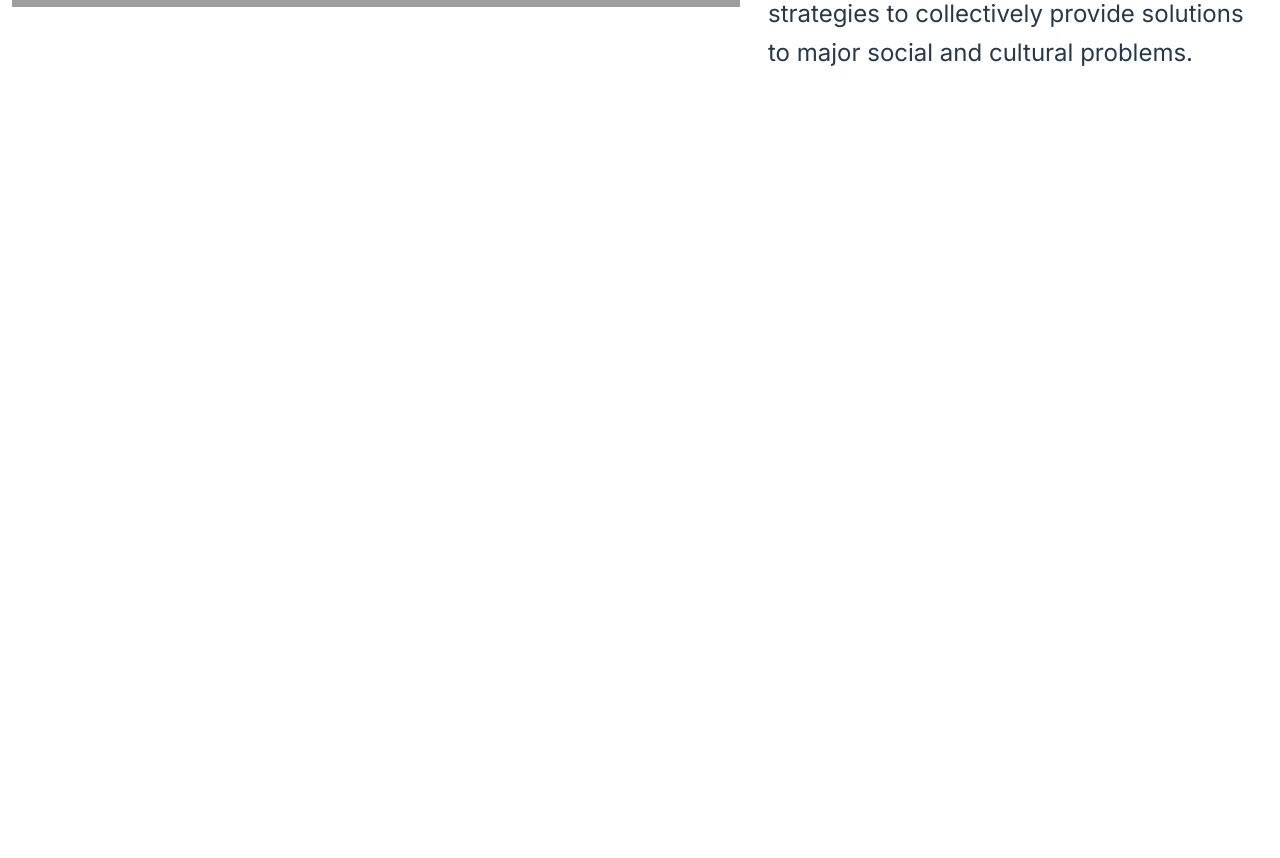
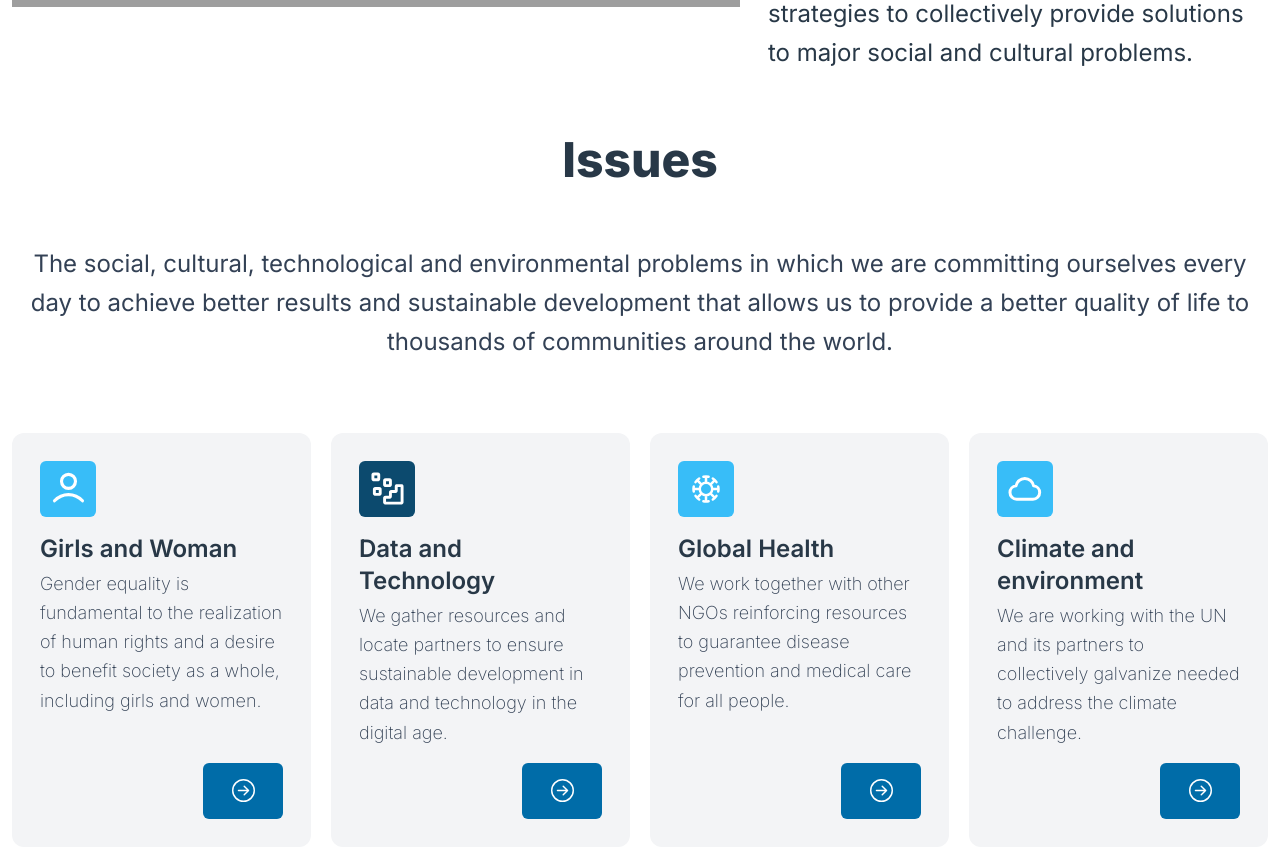
Before and after one commit to junplid/alianza, a Next.js app: page / in a window 1280 px wide. Shown: the part 1460-2318 px from the top of the page. Before the commit the page ends 1532 px from the top, so only its background shows below. Built offline with nearby package versions, Linux system fonts and the light colour scheme; grey boxes are pictures that could not be loaded.

Commit message:
create section issues

```diff
--- a/src/app/page.tsx
+++ b/src/app/page.tsx
@@ -1,4 +1,7 @@
 import Image from "next/image";
+import { ComponentArticleIssues } from "./components/Articles/Issues";
+import { RiUser6Line } from "react-icons/ri";
+import { AiOutlineDatabase } from "react-icons/ai";
 
 export default function Home() {
   return (
@@ -65,6 +68,129 @@ export default function Home() {
           </div>
         </div>
       </section>
+      <section className='mb-96 flex flex-col gap-y-9'>
+        <h2 className='text-center font-bold text-5xl text-normal mb-6'>
+          Issues
+        </h2>
+        <p className='text-center font-normal text-2xl text-normal-2 leading-relaxed'>
+          The social, cultural, technological and environmental problems in
+          which we are committing ourselves every day to achieve better results
+          and sustainable development that allows us to provide a better quality
+          of life to thousands of communities around the world.
+        </p>
+        <div className='grid grid-cols-[repeat(auto-fit,minmax(270px,1fr))] xl:grid-cols-4 gap-y-5 gap-x-5 mt-9'>
+          <ComponentArticleIssues
+            Icon={
+              <svg
+                width='39'
+                height='39'
+                viewBox='0 0 39 39'
+                fill='none'
+                xmlns='http://www.w3.org/2000/svg'
+              >
+                <path
+                  d='M5.49829 31.7999C9.13044 27.9476 14.0617 25.58 19.4933 25.58C24.9248 25.58 29.8561 27.9476 33.4882 31.7999M26.4908 12.3625C26.4908 16.2271 23.3579 19.36 19.4933 19.36C15.6287 19.36 12.4958 16.2271 12.4958 12.3625C12.4958 8.49787 15.6287 5.36499 19.4933 5.36499C23.3579 5.36499 26.4908 8.49787 26.4908 12.3625Z'
+                  className='group-hover:stroke-main stroke-w'
+                  stroke-width='3.10999'
+                  stroke-linecap='round'
+                  stroke-linejoin='round'
+                />
+              </svg>
+            }
+            bgIcon='bg-main-3'
+            pharagraph='Gender equality is fundamental to the realization of human rights and a desire to benefit society as a whole, including girls and women.'
+            title='Girls and Woman'
+          />
+          <ComponentArticleIssues
+            Icon={
+              <svg
+                width='35'
+                height='35'
+                viewBox='0 0 35 35'
+                fill='none'
+                xmlns='http://www.w3.org/2000/svg'
+              >
+                <path
+                  d='M30.9168 32.0834C31.3251 32.0834 31.5293 32.0834 31.6853 32.0039C31.8225 31.934 31.934 31.8225 32.0039 31.6853C32.0834 31.5293 32.0834 31.3251 32.0834 30.9168V15.7501C32.0834 15.3417 32.0834 15.1375 32.0039 14.9816C31.934 14.8443 31.8225 14.7328 31.6853 14.6629C31.5293 14.5834 31.3251 14.5834 30.9168 14.5834L27.4167 14.5834C27.0084 14.5834 26.8042 14.5834 26.6482 14.6629C26.511 14.7328 26.3995 14.8443 26.3296 14.9815C26.2501 15.1375 26.2501 15.3417 26.2501 15.7501V19.2501C26.2501 19.6585 26.2501 19.8626 26.1706 20.0186C26.1007 20.1558 25.9892 20.2674 25.852 20.3373C25.696 20.4167 25.4918 20.4167 25.0834 20.4167H21.5834C21.175 20.4167 20.9709 20.4167 20.8149 20.4962C20.6777 20.5661 20.5661 20.6777 20.4962 20.8149C20.4167 20.9709 20.4167 21.175 20.4167 21.5834V25.0834C20.4167 25.4918 20.4167 25.696 20.3373 25.852C20.2674 25.9892 20.1558 26.1007 20.0186 26.1706C19.8626 26.2501 19.6585 26.2501 19.2501 26.2501H15.7501C15.3417 26.2501 15.1375 26.2501 14.9815 26.3296C14.8443 26.3995 14.7328 26.511 14.6629 26.6482C14.5834 26.8042 14.5834 27.0084 14.5834 27.4167V30.9167C14.5834 31.3251 14.5834 31.5293 14.6629 31.6853C14.7328 31.8225 14.8443 31.934 14.9815 32.0039C15.1375 32.0834 15.3417 32.0834 15.7501 32.0834L30.9168 32.0834Z'
+                  className='group-hover:stroke-main stroke-w'
+                  stroke-width='2.91667'
+                  stroke-linecap='round'
+                  stroke-linejoin='round'
+                />
+                <path
+                  d='M14.5834 9.91675C14.5834 9.50838 14.5834 9.30419 14.6629 9.14821C14.7328 9.01101 14.8443 8.89946 14.9815 8.82956C15.1375 8.75008 15.3417 8.75008 15.7501 8.75008H19.2501C19.6585 8.75008 19.8626 8.75008 20.0186 8.82956C20.1558 8.89946 20.2674 9.01101 20.3373 9.14821C20.4167 9.30419 20.4167 9.50838 20.4167 9.91675V13.4167C20.4167 13.8251 20.4167 14.0293 20.3373 14.1853C20.2674 14.3225 20.1558 14.434 20.0186 14.5039C19.8626 14.5834 19.6585 14.5834 19.2501 14.5834H15.7501C15.3417 14.5834 15.1375 14.5834 14.9815 14.5039C14.8443 14.434 14.7328 14.3225 14.6629 14.1853C14.5834 14.0293 14.5834 13.8251 14.5834 13.4167V9.91675Z'
+                  className='group-hover:stroke-main stroke-w'
+                  stroke-width='2.91667'
+                  stroke-linecap='round'
+                  stroke-linejoin='round'
+                />
+                <path
+                  className='group-hover:stroke-main stroke-w'
+                  d='M4.37508 18.6668C4.37508 18.2584 4.37508 18.0542 4.45456 17.8982C4.52446 17.761 4.63601 17.6495 4.77321 17.5796C4.92919 17.5001 5.13338 17.5001 5.54175 17.5001H9.04175C9.45012 17.5001 9.65431 17.5001 9.81028 17.5796C9.94749 17.6495 10.059 17.761 10.1289 17.8982C10.2084 18.0542 10.2084 18.2584 10.2084 18.6668V22.1667C10.2084 22.5751 10.2084 22.7793 10.1289 22.9353C10.059 23.0725 9.94749 23.184 9.81028 23.2539C9.65431 23.3334 9.45012 23.3334 9.04175 23.3334H5.54175C5.13338 23.3334 4.92919 23.3334 4.77321 23.2539C4.63601 23.184 4.52446 23.0725 4.45456 22.9353C4.37508 22.7793 4.37508 22.5751 4.37508 22.1667V18.6668Z'
+                  stroke-width='2.91667'
+                  stroke-linecap='round'
+                  stroke-linejoin='round'
+                />
+                <path
+                  d='M2.91675 4.08341C2.91675 3.67504 2.91675 3.47086 2.99622 3.31488C3.06613 3.17768 3.17768 3.06613 3.31488 2.99622C3.47086 2.91675 3.67504 2.91675 4.08341 2.91675H7.58342C7.99179 2.91675 8.19597 2.91675 8.35195 2.99622C8.48915 3.06613 8.6007 3.17768 8.67061 3.31488C8.75008 3.47086 8.75008 3.67504 8.75008 4.08341V7.58342C8.75008 7.99179 8.75008 8.19597 8.67061 8.35195C8.6007 8.48915 8.48915 8.6007 8.35195 8.67061C8.19597 8.75008 7.99179 8.75008 7.58342 8.75008H4.08341C3.67504 8.75008 3.47086 8.75008 3.31488 8.67061C3.17768 8.6007 3.06613 8.48915 2.99622 8.35195C2.91675 8.19597 2.91675 7.99179 2.91675 7.58342V4.08341Z'
+                  className='group-hover:stroke-main stroke-w'
+                  stroke-width='2.91667'
+                  stroke-linecap='round'
+                  stroke-linejoin='round'
+                />
+              </svg>
+            }
+            bgIcon='bg-main-strong'
+            pharagraph='We gather resources and locate partners to ensure sustainable development in data and technology in the digital age.'
+            title='Data and Technology'
+          />
+          <ComponentArticleIssues
+            Icon={
+              <svg
+                width='28'
+                height='28'
+                viewBox='0 0 28 28'
+                fill='none'
+                xmlns='http://www.w3.org/2000/svg'
+              >
+                <path
+                  className='group-hover:stroke-main stroke-w'
+                  d='M14 1.5V7.75M14 1.5C13.1084 1.5 12.2386 1.59334 11.3999 1.77079M14 1.5C14.8915 1.5 15.7613 1.59334 16.6001 1.77079M14 7.75C10.5482 7.75 7.75 10.5482 7.75 14M14 7.75C17.4518 7.75 20.25 10.5482 20.25 14M14 20.25V26.5M14 20.25C17.4518 20.25 20.25 17.4518 20.25 14M14 20.25C10.5482 20.25 7.75 17.4518 7.75 14M14 26.5C14.8902 26.5 15.7587 26.4069 16.5963 26.23M14 26.5C13.1064 26.5 12.2348 26.4062 11.3943 26.228M5.16114 5.16117L9.58055 9.58058M18.4194 18.4194L22.8388 22.8388M1.5 14H7.75M1.5 14C1.5 14.8917 1.59333 15.7615 1.7708 16.6003M1.5 14C1.5 13.1071 1.5936 12.236 1.77158 11.396M20.25 14H26.5M26.5 14C26.5 13.1084 26.4066 12.2385 26.2291 11.3997M26.5 14C26.5 14.8913 26.4067 15.7608 26.2293 16.5993M5.16114 22.8388L9.58055 18.4194M18.4194 9.58058L22.8388 5.16117M20.8083 3.51509C22.2762 4.47023 23.5311 5.72529 24.486 7.19337M24.4825 20.8119C23.5274 22.2787 22.2729 23.5325 20.8056 24.4867M7.19214 24.4852C5.7263 23.5315 4.47289 22.2788 3.51843 20.8135M3.51463 7.19233C4.46931 5.72493 5.72367 4.47041 7.19094 3.51555'
+                  stroke-width='2.5'
+                  stroke-linecap='round'
+                  stroke-linejoin='round'
+                />
+              </svg>
+            }
+            bgIcon='bg-main-3'
+            pharagraph='We work together with other NGOs reinforcing resources to guarantee disease prevention and medical care for all people.'
+            title='Global Health'
+          />
+          <ComponentArticleIssues
+            Icon={
+              <svg
+                className='group-hover:fill-transparent'
+                width='36'
+                height='36'
+                viewBox='0 0 36 36'
+                fill='none'
+                xmlns='http://www.w3.org/2000/svg'
+              >
+                <path
+                  className='group-hover:stroke-main stroke-w'
+                  d='M9.65318 28.217C5.96228 28.217 2.97021 25.2249 2.97021 21.534C2.97021 18.0536 5.63079 15.1945 9.02905 14.8798C9.72419 10.6514 13.396 7.42554 17.8212 7.42554C22.2465 7.42554 25.9183 10.6514 26.6134 14.8798C30.0117 15.1945 32.6723 18.0536 32.6723 21.534C32.6723 25.2249 29.6802 28.217 25.9893 28.217C19.4699 28.217 15.3609 28.217 9.65318 28.217Z'
+                  stroke-width='2.97021'
+                  stroke-linecap='round'
+                  stroke-linejoin='round'
+                />
+              </svg>
+            }
+            bgIcon='bg-main-3'
+            pharagraph='We are working with the UN and its partners to collectively galvanize needed to address the climate challenge.'
+            title='Climate and environment'
+          />
+        </div>
+      </section>
     </main>
   );
 }
```
